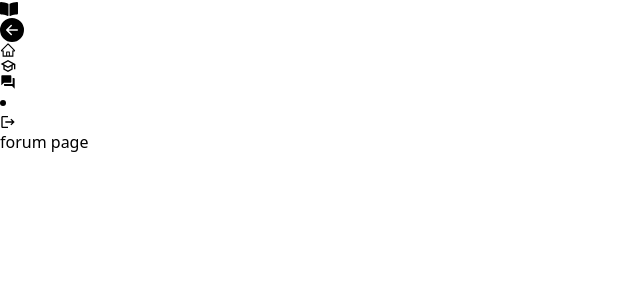
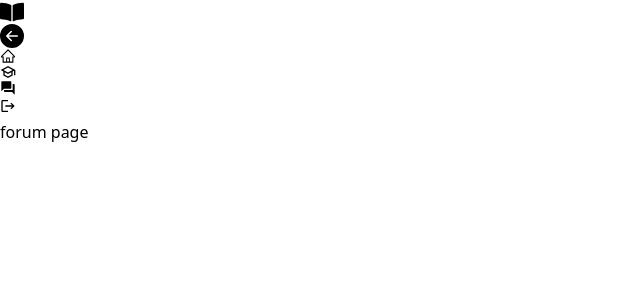
Before and after one commit to gabomoreira/learn-frontend, a React (Vite) app: page /forum in a window 1280 px wide. Shown: the top 300 px of the page, without its empty margins (0-640 px from the left). Built offline with nearby package versions, Linux system fonts and the light colour scheme.

Commit message:
refactor: updating something in sidebar

```diff
--- a/src/pages/private/Layout.tsx
+++ b/src/pages/private/Layout.tsx
@@ -6,11 +6,9 @@ export const Layout = () => {
   return (
     <div>
         <div className='flex h-screen'>
-          {/* <div className='flex-[.4]'>
-          </div> */}
             <Sidebar />
 
-          <div className='flex-1 bg-slate-950'>
+          <div className='flex-1 px-7 py-5 text-white bg-slate-950'>
             <Outlet />
           </div>
         </div>
--- a/src/shared/components/Sidebar/components/MenuItem.tsx
+++ b/src/shared/components/Sidebar/components/MenuItem.tsx
@@ -15,21 +15,20 @@ export const MenuItem = ({path, pathname, icon: Icon, label, isOpen}: Props) =>
   return (
       <Link to={path}
         className={`
+        flex
+                items-center
+                ${!isOpen && 'justify-center'}
+                text-white
+                gap-3
+                p-3
+                ${isOpen && 'py-2'}
+                rounded-m
             mb-2
             rounded-md
             hover:bg-gray-700
             ${pathname === path ? 'bg-gray-700' : 'bg-transparent'}
         `}>
-        <li className={`
-                flex
-                items-center
-                text-white
-                gap-3
-                p-3
-                ${isOpen && 'py-2'}
-                rounded-m
-                 `}
-            >
+
               <Icon size={16} />
 
               {isOpen && (
@@ -37,7 +36,6 @@ export const MenuItem = ({path, pathname, icon: Icon, label, isOpen}: Props) =>
                   {label}
                 </div>
               )}
-        </li>
     </Link>
   )
 }
--- a/src/shared/components/Sidebar/index.tsx
+++ b/src/shared/components/Sidebar/index.tsx
@@ -17,8 +17,6 @@ const menuItems = [
 export const Sidebar = () => {
     const pathname = useLocation().pathname
     const {isOpen, handleToggle} = useSidebar((state) => state)
-
-    console.log(location, 'location')
 
     async function handleLogout() {
         try {
@@ -41,7 +39,7 @@ export const Sidebar = () => {
             relative
         ">
             <Link to='/' className="flex items-center gap-3">
-                <FaBookOpen size={18} />
+                <FaBookOpen size={isOpen ? 18 : 24} />
                 {isOpen && (
                     'LearnApp'
                 )}
```
